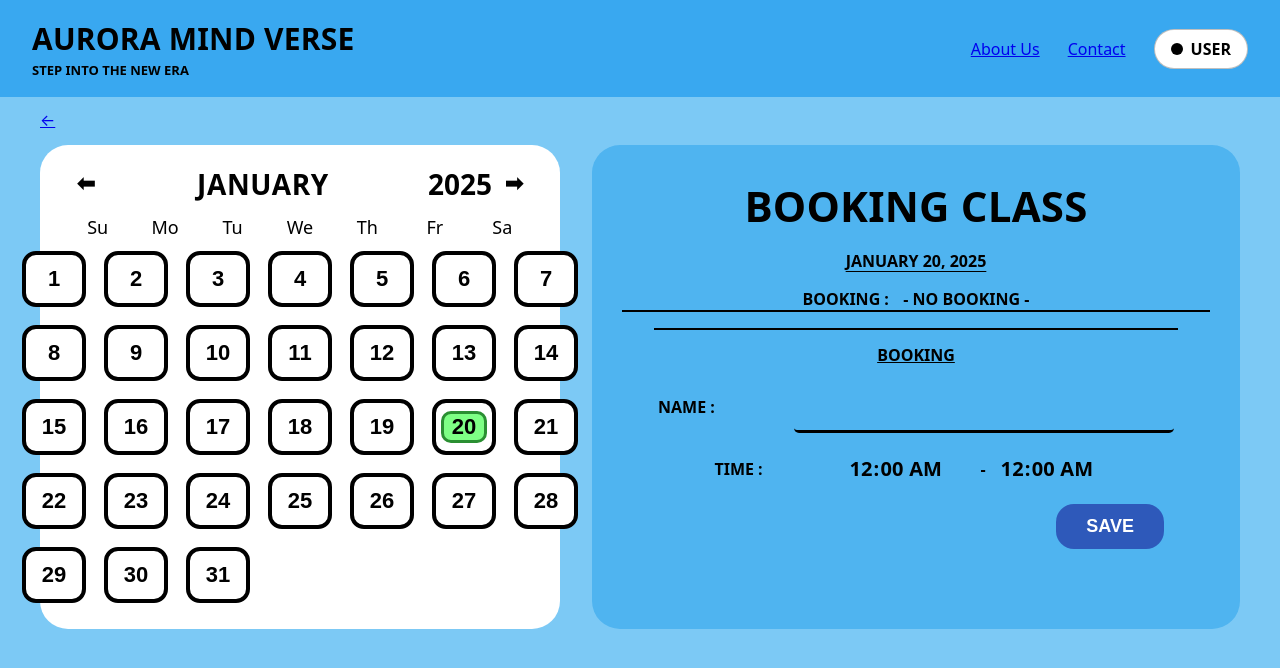
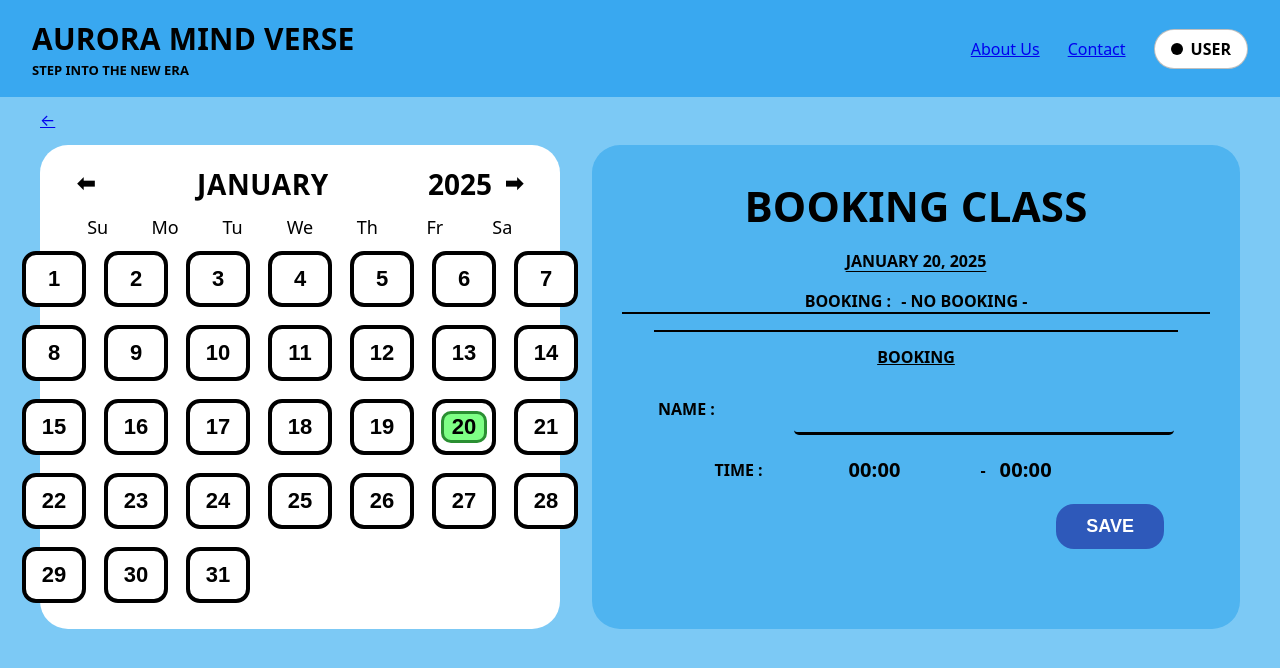
Before and after one commit to Khabir-rusyaidi/aurora-mindverse, a Next.js app: page /teacher/subject/1/schedule in a window 1280 px wide. Shown: the top 668 px of the page. Built offline with nearby package versions, Linux system fonts and the light colour scheme; no server answers; the database is empty.

Commit message:
update project

```diff
--- a/app/teacher/subject/[id]/schedule/page.tsx
+++ b/app/teacher/subject/[id]/schedule/page.tsx
@@ -36,25 +36,27 @@ function SubjectSchedule({ subjectId }: { subjectId: string }) {
   const [userName, setUserName] = useState("USER");
   useEffect(() => { (async () => { const { data } = await supabase.auth.getUser(); setUserName(displayName(data?.user)); })(); }, []);
 
-  /* calendar + bookings (fixed to JAN 2025 to mirror screenshot, default select 20th) */
+  /* calendar + bookings (fixed to Jan 2025 like reference) */
   const [monthCursor, setMonthCursor] = useState(() => new Date(2025, 0, 1));
   const [selectedDate, setSelectedDate] = useState(() => new Date(2025, 0, 20));
   const [bookings, setBookings] = useState<Booking[]>([]);
-  const [loading, setLoading] = useState(true);
+  const [loading,   setLoading]   = useState(true);
+  const [error,     setError]     = useState("");
+
+  /* form state – 24h text to avoid am/pm rendering */
   const [name, setName] = useState("");
   const [startTime, setStartTime] = useState("00:00");
-  const [endTime, setEndTime] = useState("00:00");
-  const [error, setError] = useState("");
+  const [endTime, setEndTime]     = useState("00:00");
 
   const monthName = monthCursor.toLocaleString(undefined, { month: "long" }).toUpperCase();
-  const yearNum = monthCursor.getFullYear();
-  const days = daysInMonth(monthCursor);
+  const yearNum   = monthCursor.getFullYear();
+  const days      = daysInMonth(monthCursor);
 
   async function loadDay() {
     if (!subjectId) return;
     setLoading(true);
     const dayStart = new Date(selectedDate); dayStart.setHours(0,0,0,0);
-    const dayEnd = new Date(selectedDate);   dayEnd.setHours(23,59,59,999);
+    const dayEnd   = new Date(selectedDate); dayEnd.setHours(23,59,59,999);
     const { data, error } = await supabase
       .from("bookings")
       .select("*")
@@ -79,10 +81,16 @@ function SubjectSchedule({ subjectId }: { subjectId: string }) {
     setSelectedDate(new Date(d.getFullYear(), d.getMonth(), Math.min(selectedDate.getDate(), endOfMonth(d).getDate())));
   }
 
+  function validHHMM(v: string) {
+    return /^\d{2}:\d{2}$/.test(v) && Number(v.slice(0,2)) < 24 && Number(v.slice(3,5)) < 60;
+  }
+
   async function onSave(e: React.FormEvent) {
     e.preventDefault();
     setError("");
     if (!name.trim()) { setError("Please enter NAME."); return; }
+    if (!validHHMM(startTime) || !validHHMM(endTime)) { setError("Time must be HH:MM (24h)."); return; }
+
     const s = withTime(selectedDate, startTime);
     const eTime = withTime(selectedDate, endTime);
     if (eTime <= s) { setError("End time must be after start time."); return; }
@@ -92,6 +100,7 @@ function SubjectSchedule({ subjectId }: { subjectId: string }) {
       return s.getTime() < be && eTime.getTime() > bs;
     });
     if (clash) { setError("Time overlaps an existing booking."); return; }
+
     const { error } = await supabase.from("bookings").insert({
       subject_id: subjectId, name: name.trim(),
       start_at: s.toISOString(), end_at: eTime.toISOString()
@@ -156,8 +165,10 @@ function SubjectSchedule({ subjectId }: { subjectId: string }) {
         <div className="book-card">
           <h1 className="book-title">BOOKING CLASS</h1>
 
+          {/* date – underline only */}
           <div className="book-date">{fmtLongUpper(selectedDate)}</div>
 
+          {/* single centered line: BOOKING : ... (NO extra lines anywhere) */}
           {!loading && (
             <div className="book-line">
               <span className="bld">BOOKING :</span>
@@ -174,8 +185,10 @@ function SubjectSchedule({ subjectId }: { subjectId: string }) {
             </div>
           )}
 
+          {/* exactly ONE rule between the lines above and the “BOOKING” subheading */}
           <div className="rule" />
 
+          {/* subheading – underline only */}
           <div className="book-sub">BOOKING</div>
 
           {error && <div className="err">{error}</div>}
@@ -187,27 +200,33 @@ function SubjectSchedule({ subjectId }: { subjectId: string }) {
                 value={name}
                 onChange={(e) => setName(e.target.value)}
                 className="name-line"
+                placeholder=""
               />
             </div>
 
             <div className="row time-row">
               <span className="lab">TIME :</span>
+              {/* text inputs to force 24h look */}
               <input
-                type="time"
+                type="text"
+                inputMode="numeric"
+                pattern="^\d{2}:\d{2}$"
                 value={startTime}
                 onChange={(e) => setStartTime(e.target.value)}
-                step={60}
                 className="time-plain"
                 aria-label="Start time"
+                placeholder="00:00"
               />
               <span className="dash"> - </span>
               <input
-                type="time"
+                type="text"
+                inputMode="numeric"
+                pattern="^\d{2}:\d{2}$"
                 value={endTime}
                 onChange={(e) => setEndTime(e.target.value)}
-                step={60}
                 className="time-plain"
                 aria-label="End time"
+                placeholder="00:00"
               />
             </div>
 
@@ -219,7 +238,7 @@ function SubjectSchedule({ subjectId }: { subjectId: string }) {
       </div>
 
       <style jsx>{`
-        /* page base: inherit your global Poppins; DO NOT override */
+        /* page base – keep your Poppins; exact colors from your reference */
         .amv-root{min-height:100vh;background:#7cc9f5;color:#000}
 
         /* header bar */
@@ -232,7 +251,7 @@ function SubjectSchedule({ subjectId }: { subjectId: string }) {
         .amv-pill{background:#fff;border:1px solid rgba(0,0,0,.25);padding:8px 16px;border-radius:9999px;display:inline-flex;gap:8px;align-items:center;font-weight:900}
         .amv-dot{width:12px;height:12px;border-radius:9999px;background:#000;display:inline-block}
 
-        /* back arrow (top-left under bar) */
+        /* back arrow */
         .amv-back{max-width:1200px;margin:12px auto 0;padding:0 24px}
         .backbtn{font-size:28px;font-weight:900;color:#000;text-decoration:none}
 
@@ -247,28 +266,22 @@ function SubjectSchedule({ subjectId }: { subjectId: string }) {
         .year{justify-self:start;font-size:28px;font-weight:900;margin-left:10px}
         .labels{display:grid;grid-template-columns:repeat(7,1fr);text-align:center;font-size:18px;margin:12px 0}
         .days{display:grid;grid-template-columns:repeat(7,64px);gap:18px;justify-content:center}
-        .day{
-          width:64px;height:56px;
-          background:#fff;border:4px solid #000;border-radius:14px;
-          display:flex;align-items:center;justify-content:center;
-        }
+        .day{width:64px;height:56px;background:#fff;border:4px solid #000;border-radius:14px;display:flex;align-items:center;justify-content:center}
         .num{font-weight:900;font-size:22px;line-height:1}
-        /* selected day green pill exactly like screenshot */
         .sel .num{background:#7EFF85;border:3px solid #2A8F32;border-radius:10px;padding:2px 8px}
 
         /* booking card */
-        .book-card{
-          background:#4fb4f0;border:none;border-radius:28px;
-          padding:32px 30px 28px;display:flex;flex-direction:column
-        }
+        .book-card{background:#4fb4f0;border:none;border-radius:28px;padding:32px 30px 28px;display:flex;flex-direction:column}
         .book-title{font-size:42px;font-weight:900;text-align:center;margin:0 0 12px}
-        .book-date{
-          text-align:center;font-weight:900;margin-top:4px;margin-bottom:10px;
-          text-decoration:underline;text-underline-offset:4px
-        }
-        .book-line{font-weight:900;text-align:center;margin:6px 0 10px;white-space:pre-wrap}
+
+        /* underline ONLY on date + word BOOKING */
+        .book-date{text-align:center;font-weight:900;margin-top:4px;margin-bottom:10px;text-decoration:underline;text-underline-offset:4px}
+        .book-line{font-weight:900;text-align:center;margin:8px 0 10px}
         .bld{margin-right:6px}
+
+        /* single thick rule (no other lines) */
         .rule{height:3px;background:#000;width:100%;margin:12px 0 16px}
+
         .book-sub{text-align:center;text-decoration:underline;font-weight:900;margin-bottom:18px}
 
         .err{color:#b91c1c;text-align:center;font-weight:900;margin-bottom:10px}
@@ -276,24 +289,20 @@ function SubjectSchedule({ subjectId }: { subjectId: string }) {
         .book-form{max-width:760px;margin:0 auto}
         .row{display:flex;align-items:center;justify-content:center;gap:16px;margin-bottom:22px}
         .lab{font-weight:900;min-width:120px}
+
+        /* single underline line for NAME input, nothing else */
         .name-line{width:430px;border:none;border-bottom:4px solid #000;outline:none;background:transparent;height:36px}
 
-        /* time: show as plain text numbers but editable */
+        /* time shown as text (24h) */
         .time-row{gap:14px}
         .dash{font-weight:900}
         .time-plain{
           width:128px;border:none;background:transparent;outline:none;
           font: inherit;font-weight:900;font-size:20px;line-height:1.25;text-align:center;letter-spacing:.2px;padding:0;
-          -webkit-appearance: none;appearance: textfield;
         }
-        .time-plain::-webkit-calendar-picker-indicator{opacity:0;display:none}
-        .time-plain::-webkit-clear-button{display:none}
 
         .save-row{display:flex;justify-content:flex-end;padding-right:10px;margin-top:4px}
-        .save{
-          background:#2E59BA;color:#fff;border:none;border-radius:16px;
-          padding:12px 28px;font-weight:900;cursor:pointer
-        }
+        .save{background:#2E59BA;color:#fff;border:none;border-radius:16px;padding:12px 28px;font-weight:900;cursor:pointer}
       `}</style>
     </div>
   );
```
